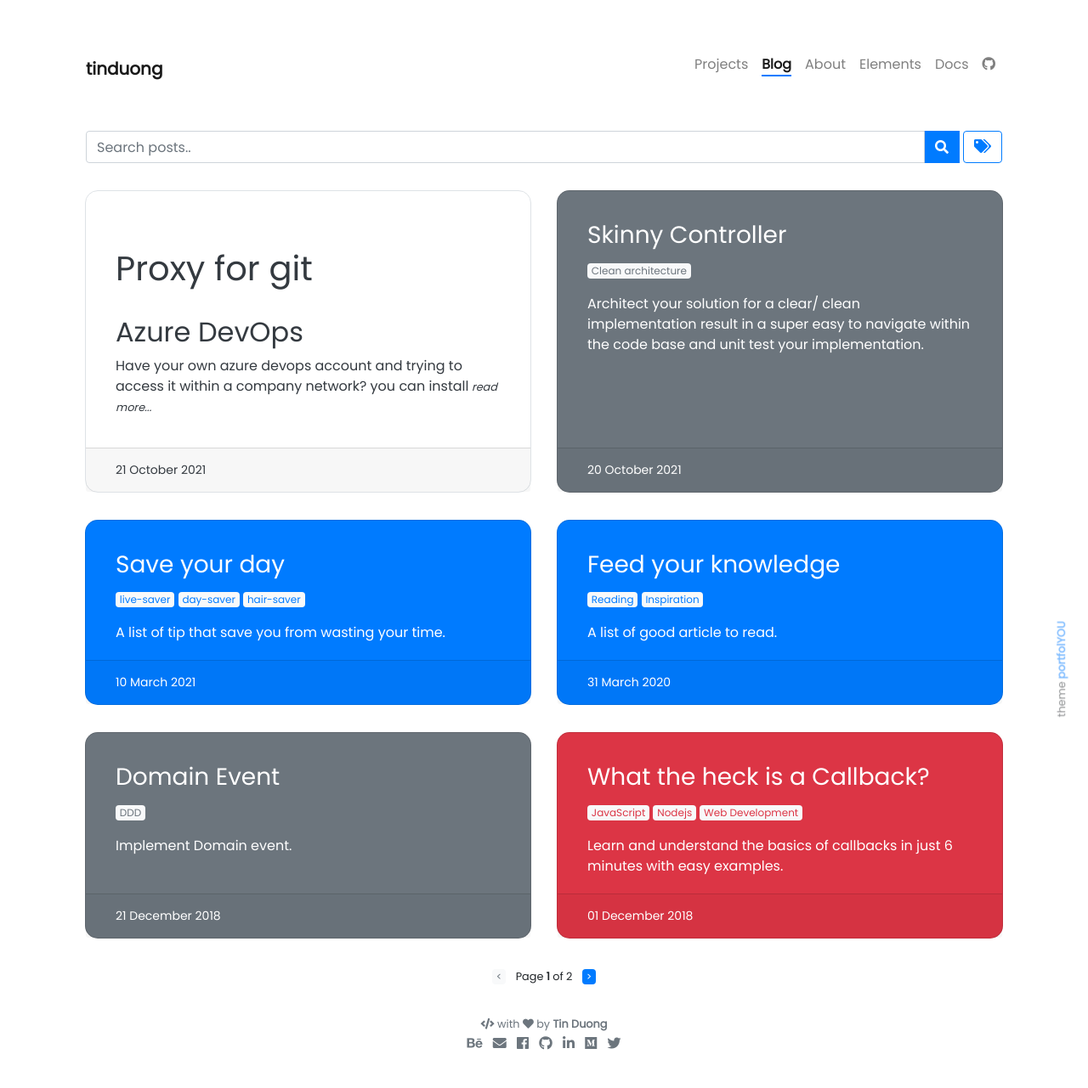
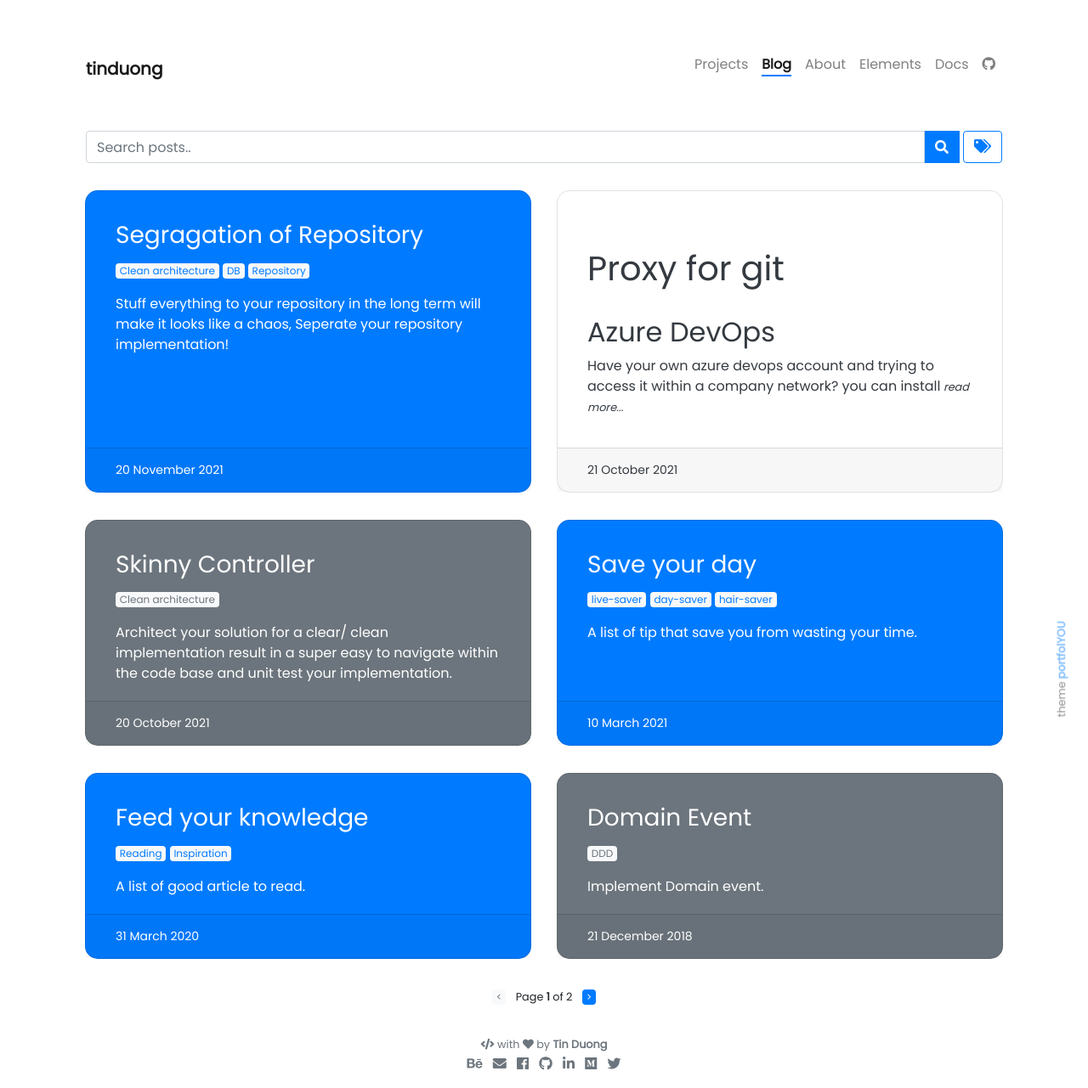
Before and after one commit to tinduong/tinduong.github.io, a Jekyll site: the page built from blog/index.html, in a window 1280 px wide. Shown: the whole page at 85% size. Built offline with Jekyll 4.4.1, drawn with Linux system fonts in a browser that asks for light colours; nearby versions of some CDN libraries; the list of posts is cut into pages by our own code; comment, search, counter and statistics services are not loaded; before the commit the page ends 1257 px from its top, so only the background shows below that.

Commit message:
All about repository

````diff
--- /dev/null
+++ b/_posts/2021-11-20-All-about-repository.md
@@ -0,0 +1,57 @@
+---
+title: Segragation of Repository
+tags: [Clean architecture, DB, Repository]
+style: fill
+color: primary
+description: Stuff everything to your repository in the long term will make it looks like a chaos, Seperate your repository implementation!
+---
+
+## All in one
+IProductRepository with 20 methods will quickly become a monster when you started to implement it in your ProductRepository. Instead we will break them down to at least 2 level
+
+## The Master Interface
+
+
+```C#
+public interface IAsyncRepository<T>: Where T: Class
+{
+    Task<T> GetByIdAsync(Guid id);
+    Task<IReadOnlyList<T>> GetAllAsync();
+    Task<T> AddItemAsync(T entity);
+    Task UpdateAsync(T entity);
+    Task DeleteAsync(T entity);
+}
+```
+
+## The Specific Interface
+
+```c#
+public interface IProductRepository: IAsyncRepository<Product>
+{
+    Task<List<ProductByCategoryViewModel>> GetProductsByCategory(guid categoryId);
+}
+
+```
+
+## The Base implementation
+
+``` C#
+public class BaseRepository<T>: IAsyncRepository<T> Where T: Class
+{
+    // implementing CRUD
+}
+
+```
+
+## The specific implementation
+``` C#
+
+public class ProductRepository: BaseRepository<Product>, IProductRepository
+{
+    public async Task<List<ProductByCategoryViewModel>> GetProductsByCategory(guid categoryId)
+    {
+        // implementation for this specific thing here
+    }
+}
+
+```
````
Also changed, not shown: _posts/2021-10-20-Clean-architecture.md (line endings or trailing spaces).
